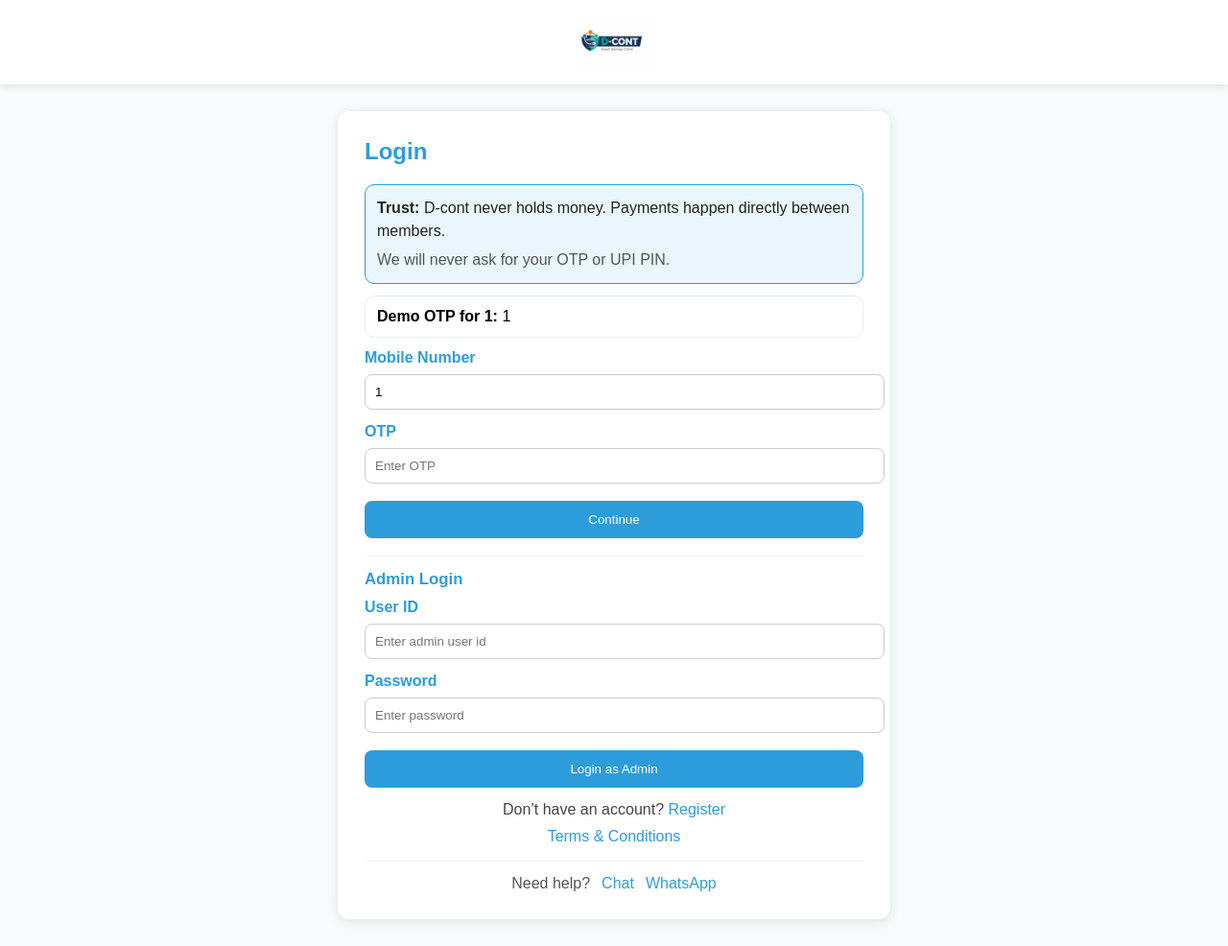
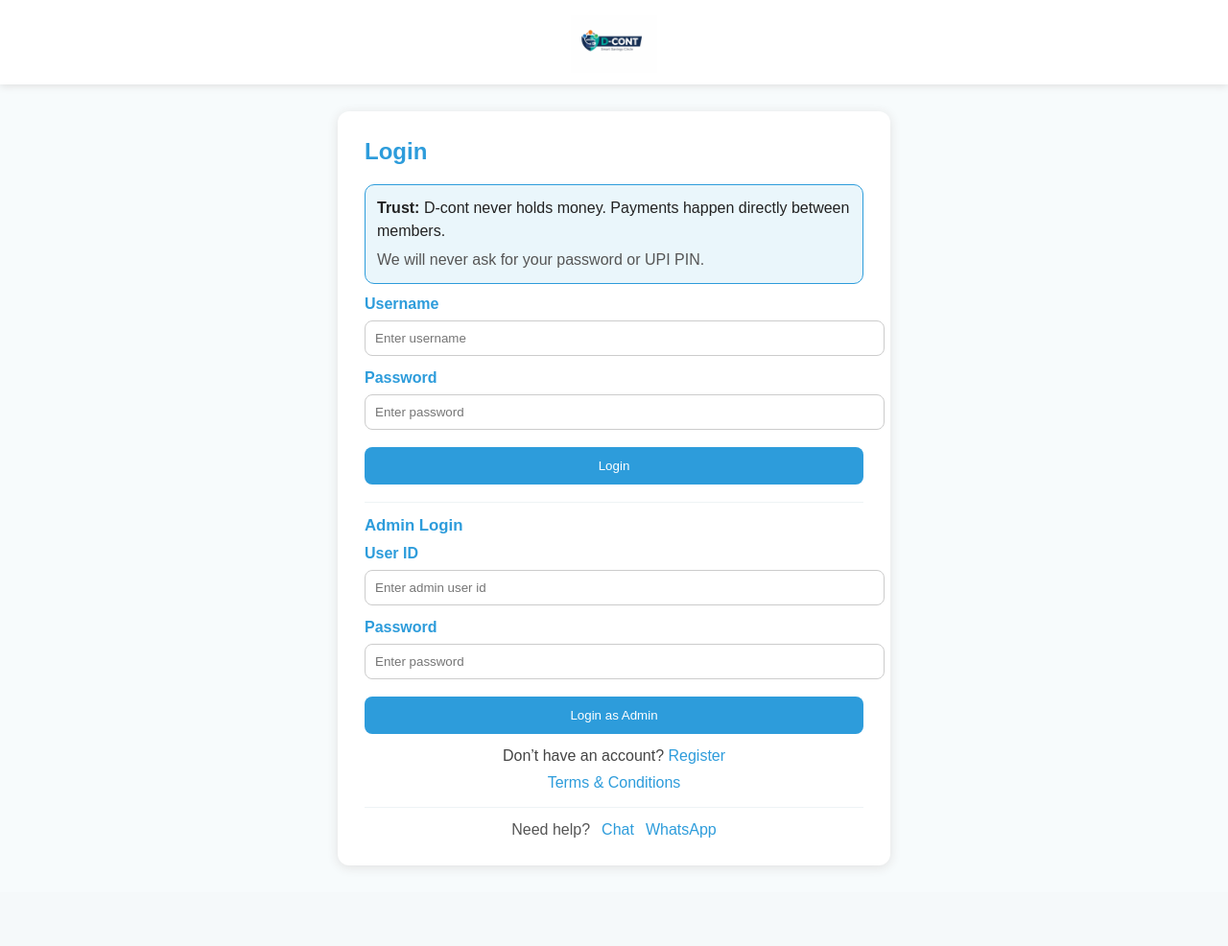
Before and after one commit to cyanmerc-hue/D-cont, a Flask app: page /login in a window 1280 px wide. Shown: the whole page at 96% size. After the commit the page ends 904 px from the top, so only its background shows below. Run offline with Flask 3, Linux system fonts and the light colour scheme; the visitor is signed in with stand-in values (Sample User, id 1).

Commit message:
Remove customer OTP login; use username/password

```diff
--- a/app.py
+++ b/app.py
@@ -894,7 +894,7 @@ def login():
         if admin_username or admin_password:
             if not admin_username or not admin_password:
                 flash('Enter admin user id and password.')
-                return render_template('login.html', demo_otp=session.get('otp'), otp_mobile=session.get('otp_mobile'))
+                return render_template('login.html')
 
             conn = get_db()
             c = conn.cursor()
@@ -907,10 +907,10 @@ def login():
 
             if not row or (row[2] or '').strip().lower() != 'admin':
                 flash('Invalid admin credentials.')
-                return render_template('login.html', demo_otp=session.get('otp'), otp_mobile=session.get('otp_mobile'))
+                return render_template('login.html')
             if int(row[3] if row[3] is not None else 1) != 1:
                 flash('Your account is blocked. Please contact support.')
-                return render_template('login.html', demo_otp=session.get('otp'), otp_mobile=session.get('otp_mobile'))
+                return render_template('login.html')
 
             stored_pw = row[1] or ''
             password_ok = False
@@ -924,72 +924,61 @@ def login():
 
             if not password_ok:
                 flash('Invalid admin credentials.')
-                return render_template('login.html', demo_otp=session.get('otp'), otp_mobile=session.get('otp_mobile'))
+                return render_template('login.html')
 
             session['username'] = row[0]
             session['role'] = 'admin'
             return redirect(url_for('dashboard'))
 
-        # Customer login (OTP)
-        mobile = (request.form.get('mobile') or '').strip()
-        otp = request.form.get('otp')
-        if not mobile:
-            flash('Please enter your mobile number')
-            return render_template('login.html', demo_otp=session.get('otp'), otp_mobile=session.get('otp_mobile'))
-        if otp:
-            # Demo OTP check
-            if otp == session.get('otp') and mobile == session.get('otp_mobile'):
-                conn = get_db()
-                c = conn.cursor()
-                c.execute('SELECT username, role, is_active FROM users WHERE mobile=?', (mobile,))
-                user = c.fetchone()
-                conn.close()
-                if user:
-                    if int(user[2] if user[2] is not None else 1) != 1:
-                        flash('Your account is blocked. Please contact support.')
-                        return render_template('login.html', demo_otp=session.get('otp'), otp_mobile=session.get('otp_mobile'))
-                    session['username'] = user[0]
-                    session['role'] = user[1] or 'customer'
-                    return redirect(url_for('home'))
-                else:
-                    flash('No user found for this mobile. Please register.')
-            else:
-                flash('Invalid OTP')
-        else:
-            # Generate and send OTP.
-            conn = get_db()
-            c = conn.cursor()
-            try:
-                c.execute('SELECT email, is_active FROM users WHERE mobile=?', (mobile,))
-                row = c.fetchone()
-            except sqlite3.OperationalError:
-                row = None
-            conn.close()
+        # Customer login (username/password)
+        username = (request.form.get('username') or '').strip()
+        password = request.form.get('password') or ''
 
-            if not row:
-                flash('No user found for this mobile. Please register.')
-                return render_template('login.html', demo_otp=session.get('otp'), otp_mobile=session.get('otp_mobile'))
+        if not username or not password:
+            flash('Enter your username and password.')
+            return render_template('login.html')
 
-            email = (row[0] or '').strip()
-            if int(row[1] if row[1] is not None else 1) != 1:
-                flash('Your account is blocked. Please contact support.')
-                return render_template('login.html', demo_otp=session.get('otp'), otp_mobile=session.get('otp_mobile'))
+        conn = get_db()
+        c = conn.cursor()
+        try:
+            c.execute('SELECT username, password, role, is_active FROM users WHERE username=?', (username,))
+            row = c.fetchone()
+        except sqlite3.OperationalError:
+            row = None
+        conn.close()
 
-            otp_code = str(random.randint(100000, 999999))
-            session['otp'] = otp_code
-            session['otp_mobile'] = mobile
+        if not row:
+            flash('Invalid credentials.')
+            return render_template('login.html')
 
-            # Prefer email delivery if SMTP is configured and the user has a registered email.
-            if email and _smtp_configured():
-                try:
-                    send_login_otp_email(to_email=email, otp_code=otp_code, mobile=mobile)
-                    flash('OTP sent to your registered email.')
-                except Exception:
-                    # Fallback to demo OTP display so the user can still log in.
-                    flash(f'Unable to email OTP right now. Your OTP is: {otp_code} (demo only)')
-            else:
-                flash(f'Your OTP is: {otp_code} (demo only)')
-    return render_template('login.html', demo_otp=session.get('otp'), otp_mobile=session.get('otp_mobile'))
+        role = (row[2] or 'customer').strip().lower()
+        if role == 'admin':
+            flash('Use the Admin Login section to sign in as admin.')
+            return render_template('login.html')
+
+        if int(row[3] if row[3] is not None else 1) != 1:
+            flash('Your account is blocked. Please contact support.')
+            return render_template('login.html')
+
+        stored_pw = row[1] or ''
+        password_ok = False
+        try:
+            password_ok = check_password_hash(stored_pw, password)
+        except (ValueError, TypeError):
+            password_ok = False
+        if not password_ok:
+            # Back-compat: if password was stored in plain text
+            password_ok = stored_pw == password
+
+        if not password_ok:
+            flash('Invalid credentials.')
+            return render_template('login.html')
+
+        session['username'] = row[0]
+        session['role'] = role
+        return redirect(url_for('home'))
+
+    return render_template('login.html')
 
 @app.route('/register', methods=['GET', 'POST'])
 def register():
@@ -1006,10 +995,11 @@ def register():
         city_state = request.form.get('city_state')
         email = request.form.get('email')
         try:
+            password_hash = generate_password_hash(password)
             conn = get_db()
             c = conn.cursor()
             c.execute('INSERT INTO users (username, password, mobile, full_name, language, city_state, email, role, upi_id, onboarding_completed, is_active) VALUES (?, ?, ?, ?, ?, ?, ?, ?, ?, ?, ?)',
-                      (username, password, mobile, full_name, language, city_state, email, 'customer', '', 0, 1))
+                      (username, password_hash, mobile, full_name, language, city_state, email, 'customer', '', 0, 1))
             conn.commit()
             conn.close()
             flash('Registration successful! Please log in.')
--- a/templates/login.html
+++ b/templates/login.html
@@ -13,7 +13,7 @@
 
         <div style="margin-top:10px; background:#eaf6fb; border-radius:10px; padding:12px; border:1px solid #2D9CDB; color:#222; line-height:1.5;">
             <strong>Trust:</strong> D-cont never holds money. Payments happen directly between members.
-            <div style="margin-top:6px; color:#555;">We will never ask for your OTP or UPI PIN.</div>
+            <div style="margin-top:6px; color:#555;">We will never ask for your password or UPI PIN.</div>
         </div>
 
         {% with messages = get_flashed_messages() %}
@@ -26,20 +26,14 @@
           {% endif %}
         {% endwith %}
 
-        {% if demo_otp and otp_mobile %}
-          <div style="margin-top:12px; background:#fff; border:1px solid #e8eef0; border-radius:10px; padding:12px;">
-              <strong>Demo OTP for {{ otp_mobile }}:</strong> {{ demo_otp }}
-          </div>
-        {% endif %}
+        <form method="post" style="margin-top:12px;">
+            <label style="display:block; font-weight:bold; color:#2D9CDB;">Username</label>
+            <input type="text" name="username" placeholder="Enter username" required style="width:100%; padding:10px; margin:8px 0 14px; border-radius:8px; border:1px solid #ccc;">
 
-        <form method="post" style="margin-top:12px;">
-            <label style="display:block; font-weight:bold; color:#2D9CDB;">Mobile Number</label>
-            <input type="text" name="mobile" value="{{ otp_mobile or '' }}" required style="width:100%; padding:10px; margin:8px 0 14px; border-radius:8px; border:1px solid #ccc;">
+            <label style="display:block; font-weight:bold; color:#2D9CDB;">Password</label>
+            <input type="password" name="password" placeholder="Enter password" required style="width:100%; padding:10px; margin:8px 0 18px; border-radius:8px; border:1px solid #ccc;">
 
-            <label style="display:block; font-weight:bold; color:#2D9CDB;">OTP</label>
-            <input type="text" name="otp" placeholder="Enter OTP" style="width:100%; padding:10px; margin:8px 0 18px; border-radius:8px; border:1px solid #ccc;">
-
-            <button type="submit" style="width:100%; background:#2D9CDB; color:#fff; border:none; padding:12px 16px; border-radius:8px; cursor:pointer;">Continue</button>
+            <button type="submit" style="width:100%; background:#2D9CDB; color:#fff; border:none; padding:12px 16px; border-radius:8px; cursor:pointer;">Login</button>
         </form>
 
         <div style="margin-top:18px; padding-top:14px; border-top:1px solid #eef3f5;">
```
